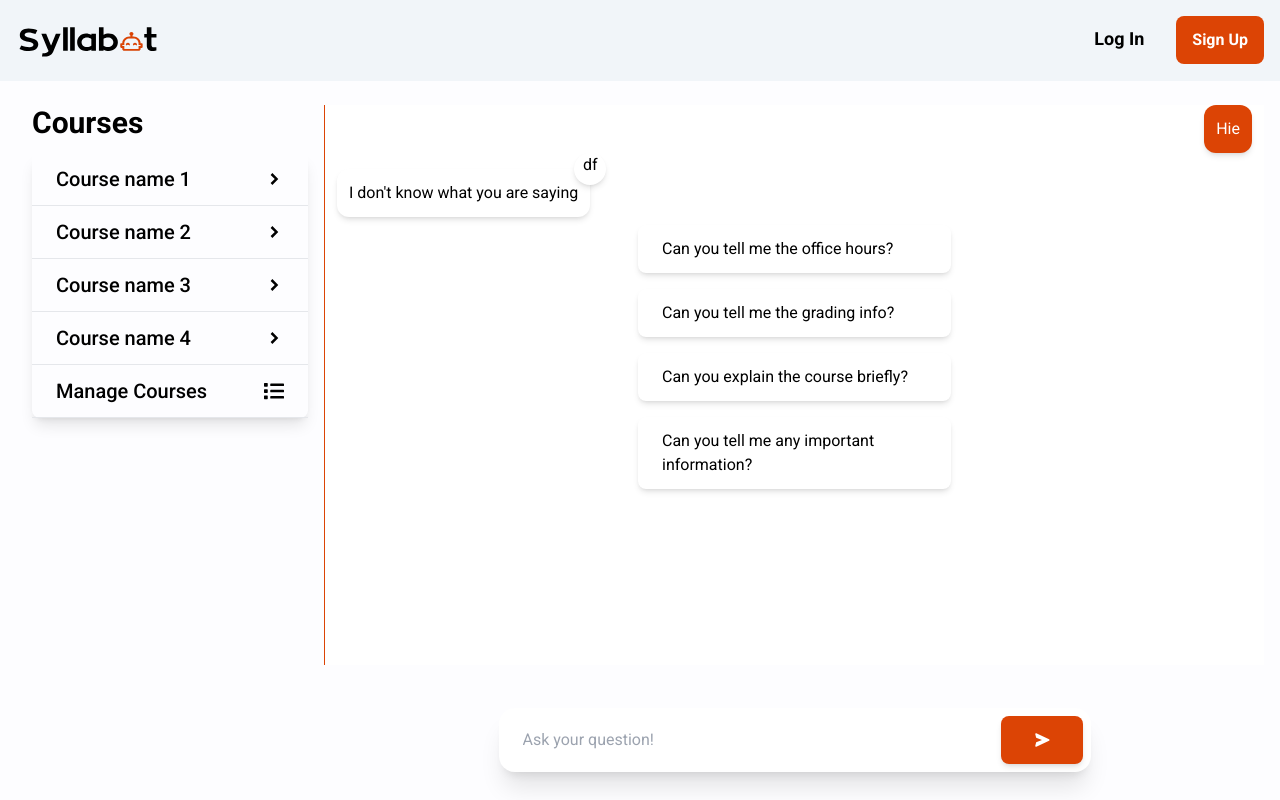
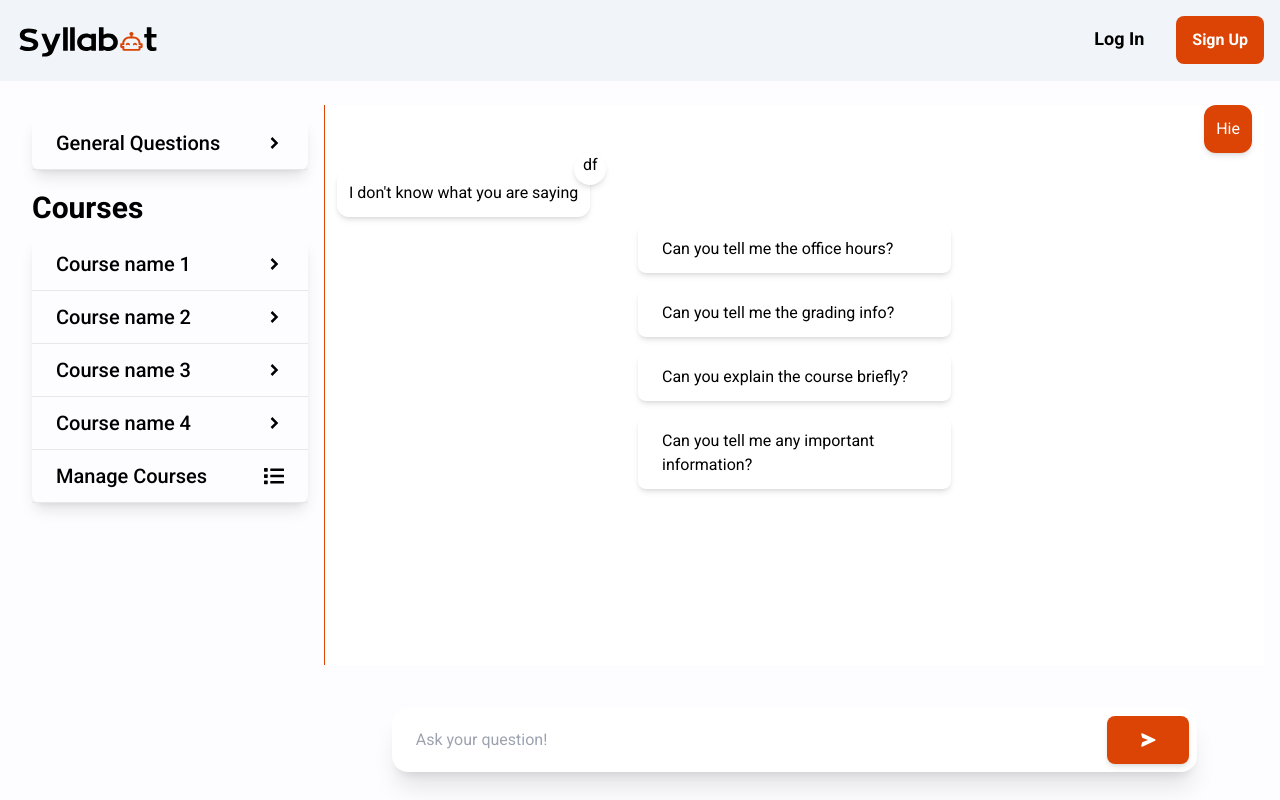
Before and after one commit to Nyumat/Syllabot, a React (Vite) app in the folder client/: page /chat in a window 1280 px wide. Built offline with nearby package versions, Linux system fonts and the light colour scheme; no server answers.

Commit message:
Added general questions button on home

```diff
--- a/client/src/components/CourseSidePanel.tsx
+++ b/client/src/components/CourseSidePanel.tsx
@@ -1,10 +1,11 @@
-import CourseBtn from "../components/buttons/CourseBtn";
+import CourseBtn, { baseCSS, selectedCSS } from "../components/buttons/CourseBtn";
 import { FaPlus, FaList } from "react-icons/fa";
 import {
   SignedIn,
   SignedOut,
   RedirectToSignIn,
 } from "@clerk/clerk-react";
+import { BiSolidChevronRight } from "react-icons/bi";
 import { Course } from "../data/types";
 import { useState } from "react";
 
@@ -62,8 +63,22 @@ export default function CourseSidePanel({
     userClicked(course);
   };
 
+  const handleGeneralSelected = () => {
+    setIsSelect("General");
+  }
+
   return (
     <div className="col-span-1">
+      {!addCourseButton ?
+        <div className="flex flex-col shadow-lg rounded-lg ml-8 mt-3 mb-5">
+          <button
+            className={isSelect == "General" ? selectedCSS : baseCSS}
+            onClick={handleGeneralSelected}
+          >
+            General Questions <BiSolidChevronRight />
+          </button>
+        </div> : null
+      }
       <div className="text-3xl font-semibold text-start pl-8 select-none">
         Courses
       </div>
--- a/client/src/components/buttons/CourseBtn.tsx
+++ b/client/src/components/buttons/CourseBtn.tsx
@@ -7,16 +7,17 @@ type CourseButtonType = {
    onClick: (id: string) => any;
 };
 
+export const baseCSS =
+      "flex flex-row items-center justify-between px-6 pt-3 pb-3 text-start text-xl font-medium bg-transparent border-solid hover:bg-primary-grey transition ease-linear border-b";
+export const selectedCSS =
+      "flex flex-row items-center justify-between px-6 pt-3 pb-3 text-start text-xl font-medium bg-primary-grey text-primary-orange border-solid hover:bg-primary-grey transition ease-linear border-b";
+
 export default function CourseBtn({
    id,
    coursename,
    selectedId,
    onClick,
 }: CourseButtonType) {
-   const baseCSS =
-      "flex flex-row items-center justify-between px-6 pt-3 pb-3 text-start text-xl font-medium bg-transparent border-solid hover:bg-primary-grey transition ease-linear border-b";
-   const selectedCSS =
-      "flex flex-row items-center justify-between px-6 pt-3 pb-3 text-start text-xl font-medium bg-primary-grey text-primary-orange border-solid hover:bg-primary-grey transition ease-linear border-b";
    return (
       <button
          className={id == selectedId ? selectedCSS : baseCSS}
--- a/client/src/components/layout/QueryBox.tsx
+++ b/client/src/components/layout/QueryBox.tsx
@@ -5,7 +5,7 @@ export default function QueryBox() {
    return (
       <>
          <Presets />
-         <div className="flex flex-row px-6 w-1/2 my-3 z-10 absolute bottom-4">
+         <div className="flex flex-row px-6 w-2/3 my-3 z-10 absolute bottom-4">
             <div className="flex flex-fow justify-center items-center p-2 shadow-xl rounded-2xl w-full bg-white">
                <input
                   type="text"
```
Lines whose indentation alone changed are shown as unchanged.
